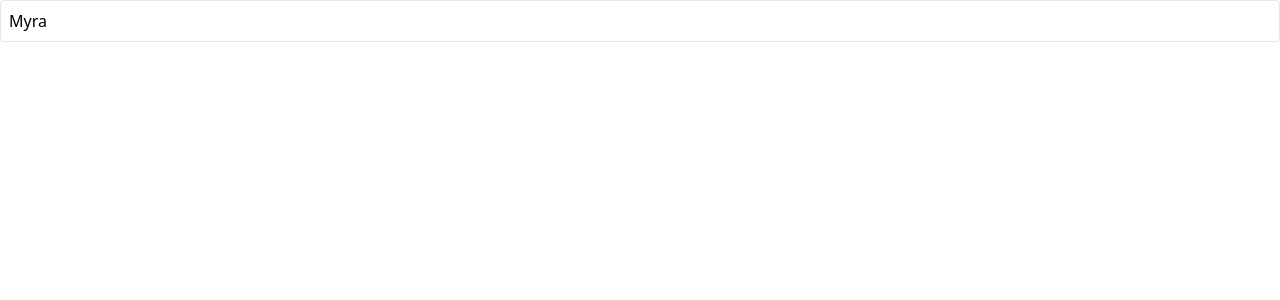
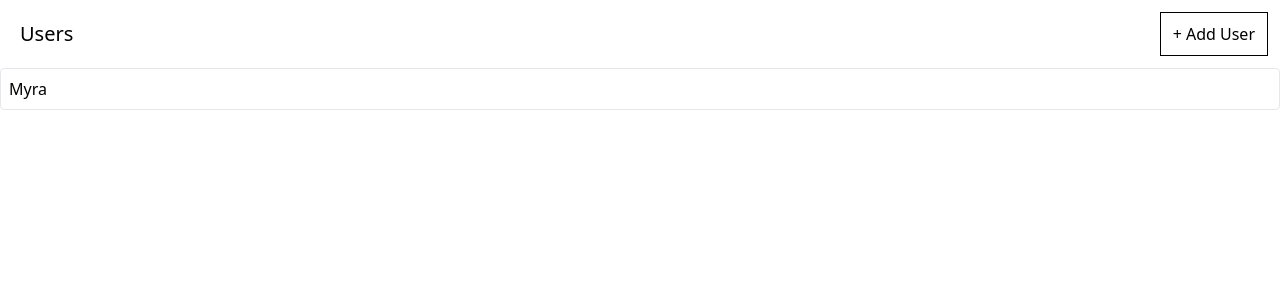
Before and after one commit to OmarShebl36/Media, a React (Create React App) app: page / in a window 1280 px wide. Shown: the top 300 px of the page. Built offline with nearby package versions, Linux system fonts and the light colour scheme; data requests are answered from the project's data file.

Commit message:
feat: create  userList ui

```diff
--- a/src/components/UsersList.tsx
+++ b/src/components/UsersList.tsx
@@ -1,7 +1,8 @@
 import { useEffect } from 'react';
 import { useDispatch, useSelector } from 'react-redux';
-import { AppDispatch, User, fetchUsers } from '../store';
+import { AppDispatch, User, addUser, fetchUsers } from '../store';
 import Skeleton from './Skeleton';
+import Button from './Button';
 
 function UsersList() {
   const dispatch = useDispatch<AppDispatch>();
@@ -13,8 +14,12 @@ function UsersList() {
     dispatch(fetchUsers());
   }, [dispatch]);
 
+  const handleUserAdded = () => {
+    dispatch(addUser());
+  };
+
   if (isLoading) {
-    return <Skeleton times={6} className='h-10 w-full'/>;
+    return <Skeleton times={6} className='h-10 w-full' />;
   }
 
   if (error) {
@@ -22,14 +27,24 @@ function UsersList() {
   }
 
   const renderedUsers = data.map((user: User) => {
-    return <div key={user.id} className='mb-2 border rounded'>
-      <div className='flex p-2 justify-between items-center cursor-pointer'>
-        {user.name}
+    return (
+      <div key={user.id} className='mb-2 border rounded'>
+        <div className='flex p-2 justify-between items-center cursor-pointer'>
+          {user.name}
+        </div>
       </div>
+    );
+  });
+
+  return (
+    <div>
+      <div className='flex flex-row justify-between m-3'>
+        <h1 className='m-2 text-xl'>Users</h1>
+        <Button onClick={handleUserAdded}>+ Add User</Button>
+      </div>
+      {renderedUsers}
     </div>
-  })
-
-  return <div>{renderedUsers}</div>;
+  );
 }
 
 export default UsersList;
```
